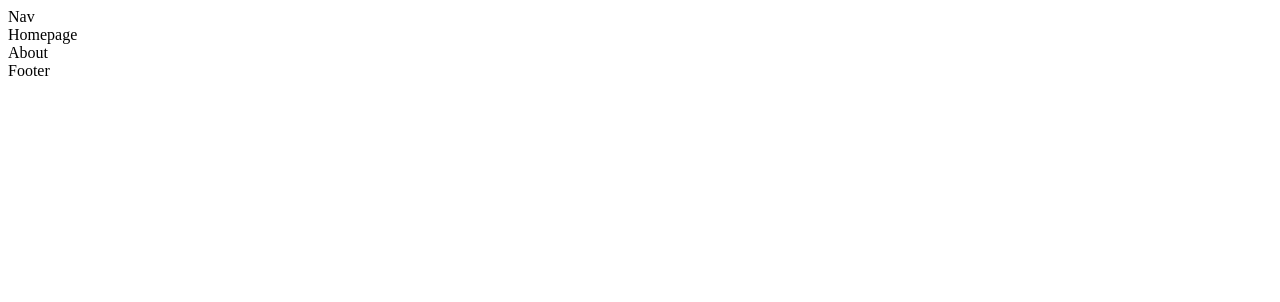
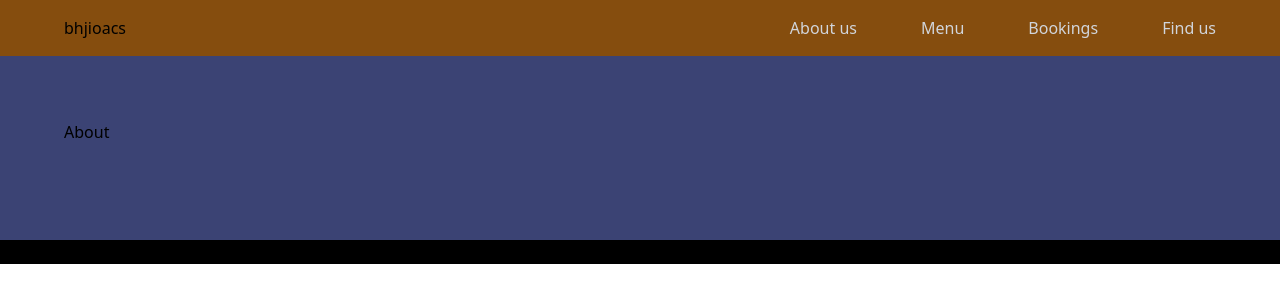
Before and after one commit to phasuk15/Herb-and-Spice, a React (Create React App) app: page / in a window 1280 px wide. Shown: the top 302 px of the page. Built offline with nearby package versions, Linux system fonts and the light colour scheme; a web font is replaced by a local one.

Commit message:
half a nav bar lolol

```diff
--- a/package.json
+++ b/package.json
@@ -36,5 +36,10 @@
       "last 1 firefox version",
       "last 1 safari version"
     ]
+  },
+  "devDependencies": {
+    "autoprefixer": "^10.4.20",
+    "postcss": "^8.4.44",
+    "tailwindcss": "^3.4.10"
   }
 }
--- /dev/null
+++ b/postcss.config.js
@@ -0,0 +1,48 @@
+/** @type {import('tailwindcss').Config} */
+module.exports = {
+  content: [
+    "./src/**/*.{js,jsx,ts,tsx}",
+  ],
+  theme: {
+    fontSize: {
+      xs: ['12px', '16px'],
+      sm: ['14px', '20px'],
+      base: ['16px', '19.5px'],
+      lg: ['18px', '21.94px'],
+      xl: ['20px', '24.38px'],
+      '2xl': ['24px', '29.26px'],
+      '3xl': ['28px', '50px'],
+      '4xl': ['48px', '58px'],
+      '5xl': ['60px', '70px'],
+      '6xl': ['72px', '82px'],
+      '8xl': ['96px', '106px']
+    },
+    extend: {
+      fontFamily: {
+        montserrat: ['Montserrat', 'sans-serif'],
+        fira: ['Fira Sans', 'sans-serif'],
+        inter: ['Inter', 'sans-serif'],
+      },
+      colors: {
+        'primary': "#ECEEFF",
+        "background-colour": "#001220",
+        'wave-blue': "#3b4374",
+        'blue-purple': "#645d92",
+        'light-purple': "#8e79b1",
+        'purple-pink': "#b996cf",
+        'light-pink': "#e5b4ed",
+        'deep-blue': "#150e40"
+      },
+      boxShadow: {
+        '3xl': '0 15px 40px rgba(0, 0, 0, 0.1)'
+      },
+      screens: {
+        "wide": "1440px"
+      },
+      animation: {
+        'bounce-once': 'bounce-once 1s ease',
+      }
+    },
+  },
+  plugins: [],
+}
--- a/src/sections/Homepage.jsx
+++ b/src/sections/Homepage.jsx
@@ -3,7 +3,9 @@
 
 const Homepage = () => {
   return (
-    <div>Homepage</div>
+    <section>
+        cyui
+    </section>
   )
 }
 
--- a/src/sections/Nav.jsx
+++ b/src/sections/Nav.jsx
@@ -4,8 +4,18 @@
 
 const Nav = () => {
   return (
-    <section className="fixed top-0 padding-x py-4 z-50 left-0 w-full bg-yellow-800">
-        Nav
+    <section className="fixed top-0 padding-x py-4 z-50 left-0 w-full bg-yellow-800 border-boxShadow">
+        <nav className='flex justify-between items-center max-container z-50'>
+            <button>
+                bhjioacs
+            </button>
+            <ul className='flex-1 flex justify-end items-center gap-16 text-gray-300 max-md:hidden'>
+                <ScrollLink to="about" smooth={true} duration={500} className="hover:text-white cursor-pointer">About us</ScrollLink>
+                <ScrollLink to="projects" smooth={true} duration={500} className="hover:text-white cursor-pointer">Menu</ScrollLink>
+                <ScrollLink to="projects" smooth={true} duration={500} className="hover:text-white cursor-pointer">Bookings</ScrollLink>
+                <ScrollLink to="projects" smooth={true} duration={500} className="hover:text-white cursor-pointer">Find us</ScrollLink>
+            </ul>
+        </nav>
     </section>
   )
 }
--- /dev/null
+++ b/tailwind.config.js
@@ -0,0 +1,48 @@
+/** @type {import('tailwindcss').Config} */
+module.exports = {
+  content: [
+    "./src/**/*.{js,jsx,ts,tsx}",
+  ],
+  theme: {
+    fontSize: {
+      xs: ['12px', '16px'],
+      sm: ['14px', '20px'],
+      base: ['16px', '19.5px'],
+      lg: ['18px', '21.94px'],
+      xl: ['20px', '24.38px'],
+      '2xl': ['24px', '29.26px'],
+      '3xl': ['28px', '50px'],
+      '4xl': ['48px', '58px'],
+      '5xl': ['60px', '70px'],
+      '6xl': ['72px', '82px'],
+      '8xl': ['96px', '106px']
+    },
+    extend: {
+      fontFamily: {
+        montserrat: ['Montserrat', 'sans-serif'],
+        fira: ['Fira Sans', 'sans-serif'],
+        inter: ['Inter', 'sans-serif'],
+      },
+      colors: {
+        'primary': "#ECEEFF",
+        "background-colour": "#001220",
+        'wave-blue': "#3b4374",
+        'blue-purple': "#645d92",
+        'light-purple': "#8e79b1",
+        'purple-pink': "#b996cf",
+        'light-pink': "#e5b4ed",
+        'deep-blue': "#150e40"
+      },
+      boxShadow: {
+        '3xl': '0 15px 40px rgba(0, 0, 0, 0.1)'
+      },
+      screens: {
+        "wide": "1440px"
+      },
+      animation: {
+        'bounce-once': 'bounce-once 1s ease',
+      }
+    },
+  },
+  plugins: [],
+}
```
Also changed, not shown: src/assets/images/coverPic.jpg (added), 1 other file (tests, documents, lock files or other folders).
